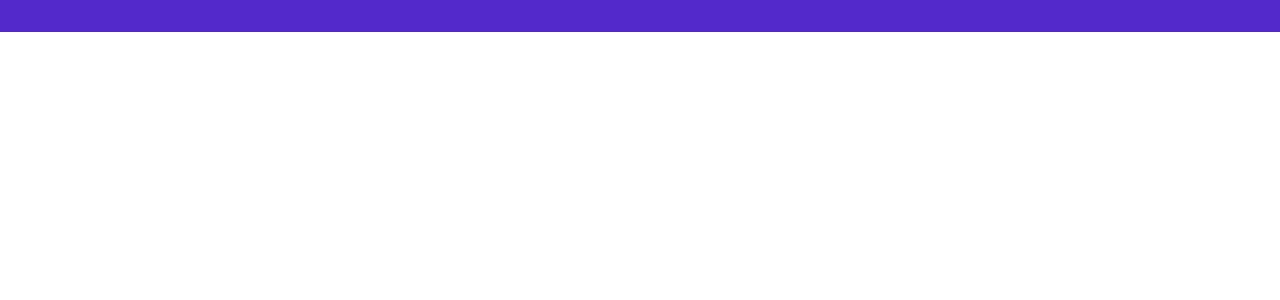
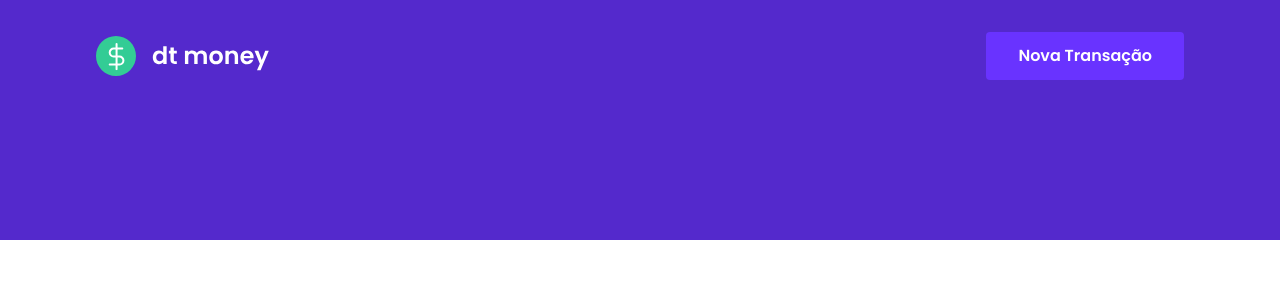
Before and after one commit to renyzeraa/dt-money, a React (Vite) app: page / in a window 1280 px wide. Shown: the top 300 px of the page. Built offline with nearby package versions, Linux system fonts and the light colour scheme.

Commit message:
feat: finalizado header

```diff
--- a/index.html
+++ b/index.html
@@ -8,7 +8,7 @@
   <link rel="preconnect" href="https://fonts.googleapis.com">
   <link rel="preconnect" href="https://fonts.gstatic.com" crossorigin>
   <link href="https://fonts.googleapis.com/css2?family=Inter:ital,opsz,wght@0,14..32,100..900;1,14..32,100..900&display=swap" rel="stylesheet">
-
+  <link href="https://fonts.googleapis.com/css2?family=Poppins:ital,wght@0,100;0,200;0,300;0,400;0,500;0,600;0,700;0,800;0,900;1,100;1,200;1,300;1,400;1,500;1,600;1,700;1,800;1,900&display=swap" rel="stylesheet">
   <link rel="shortcut icon" href="favicon.png" type="image/png">
   <title>DT Money</title>
 </head>
--- a/src/App.tsx
+++ b/src/App.tsx
@@ -1,7 +1,9 @@
+import { Header } from "./components/header";
+
 export function App() {
   return (
-    <div className="bg-blue pt-[32px]">
-
-    </div>
+    <>
+      <Header />
+    </>
   )
 }
--- /dev/null
+++ b/src/components/header.tsx
@@ -0,0 +1,12 @@
+import logo from '../assets/logo.svg'
+
+export function Header() {
+  return (
+    <header className="bg-blue">
+      <div className="mx-auto max-w-[1120px] flex justify-between items-center pt-8 px-4 pb-40">
+        <img src={logo} alt="logo dt money" />
+        <button type='button' className="font-poppins text-base transition-colors rounded border-none bg-blue-light hover:bg-opacity-70 px-8 h-12 text-shape-principal font-semibold">Nova Transação</button>
+      </div>
+    </header>
+  )
+}
--- a/src/index.css
+++ b/src/index.css
@@ -24,3 +24,21 @@ button {
   cursor: not-allowed;
   opacity: 0.6;
 }
+
+button,
+body,
+input,
+textarea {
+  font-family: 'Poppins', sans-serif;
+  font-weight: 400;
+}
+
+h1,
+h2,
+h3,
+h4,
+h5,
+h6,
+strong {
+  font-weight: 600;
+}
--- a/tailwind.config.js
+++ b/tailwind.config.js
@@ -15,7 +15,10 @@ export default {
         'color-title': '#363F5F',
         'color-text': '#969CB2',
         'color-bg': '#F0F2F5'
-      }
+      },
+      fontFamily: {
+        'poppins': ['Poppins', 'sans-serif'],
+      },
     },
   },
   plugins: [require("tailwindcss-animate")],
```
